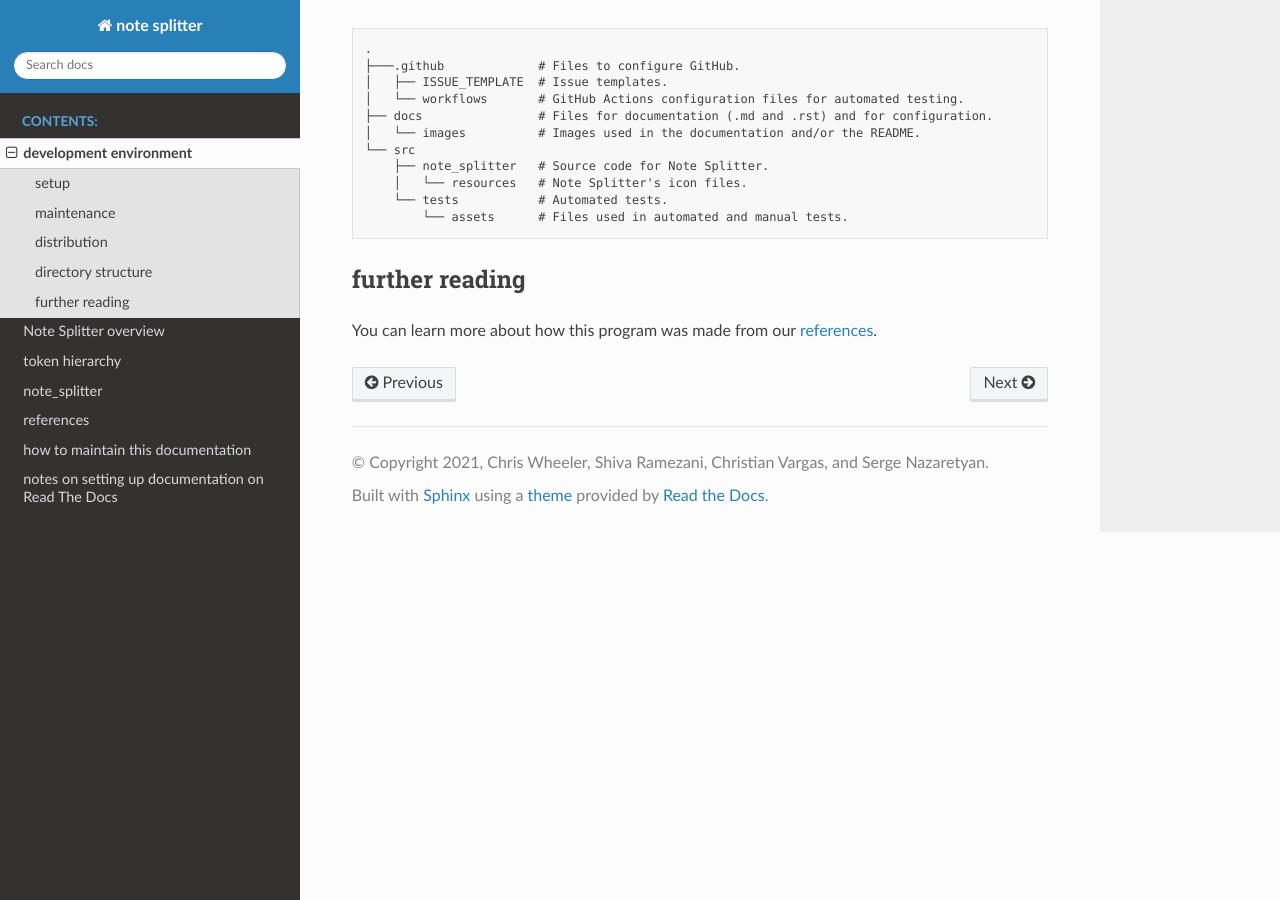
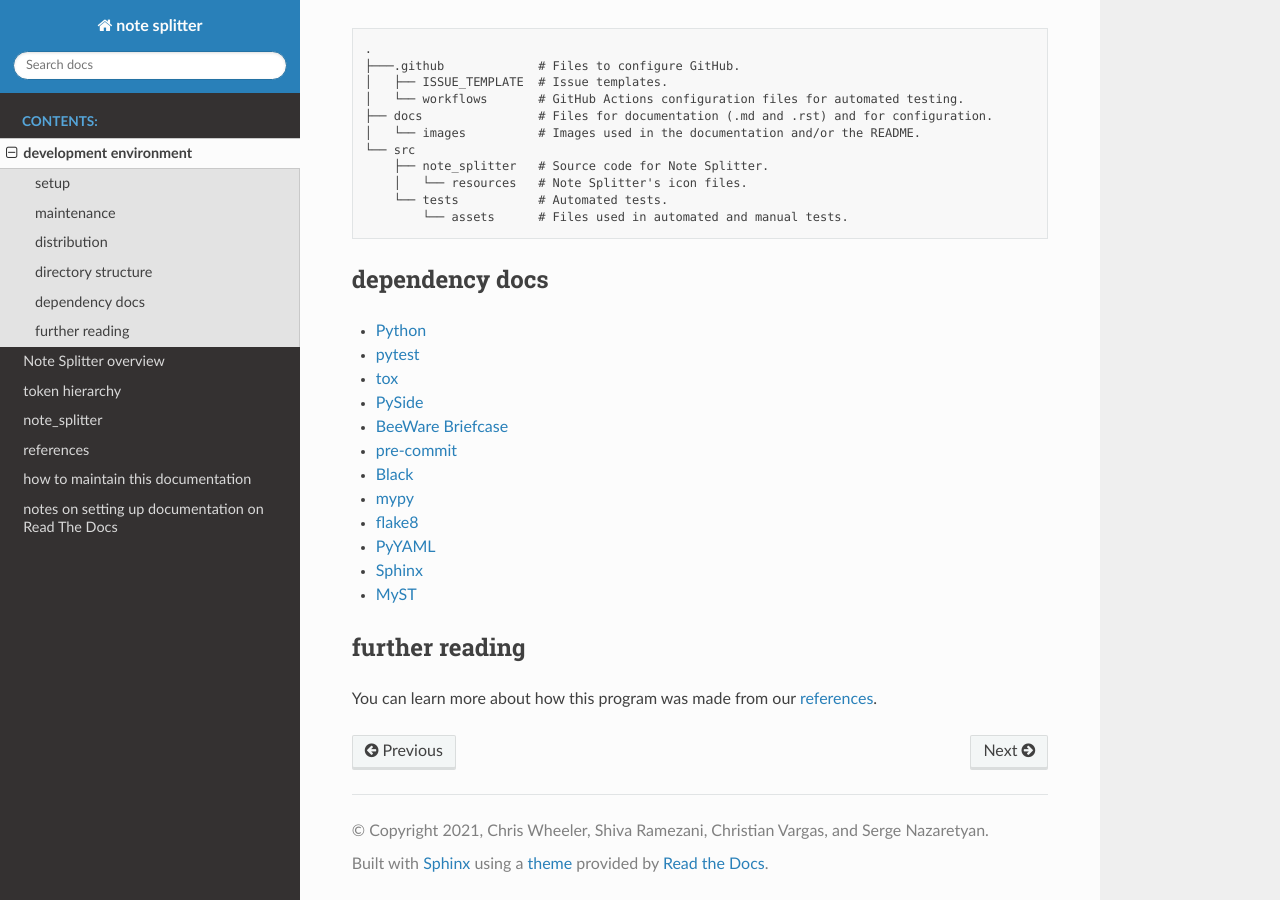
Before and after one commit to wheelercj/note-splitter, a Sphinx documentation site: the page built from docs/dev-env.md, in a window 1280 px wide and 900 px high, scrolled down 1384 px. Built offline with Sphinx 7.4.7 and the Read the Docs theme 2.0.0, drawn with Linux system fonts in a browser that asks for light colours.

Commit message:
Link to dependency docs in the development environment docs

````diff
--- a/docs/dev-env.md
+++ b/docs/dev-env.md
@@ -59,6 +59,22 @@ Here are descriptions of what each of Note Splitter's folders are for:
         └── assets      # Files used in automated and manual tests.
 ```
 
+## dependency docs
+
+
+* [Python](https://docs.python.org/3/)
+* [pytest](https://docs.pytest.org/en/)
+* [tox](https://tox.wiki/en/latest/)
+* [PySide](https://doc.qt.io/qtforpython/index.html)
+* [BeeWare Briefcase](https://briefcase.readthedocs.io/en/latest/)
+* [pre-commit](https://pre-commit.com/)
+* [Black](https://black.readthedocs.io/en/stable/)
+* [mypy](https://mypy.readthedocs.io/en/stable/)
+* [flake8](https://flake8.pycqa.org/en/latest/)
+* [PyYAML](https://pyyaml.org/wiki/PyYAMLDocumentation)
+* [Sphinx](https://www.sphinx-doc.org/en/master/)
+* [MyST](https://myst-parser.readthedocs.io/en/latest/index.html)
+
 ## further reading
 
 You can learn more about how this program was made from our [references](references.md).
````
Also changed, not shown: 2 other files.
